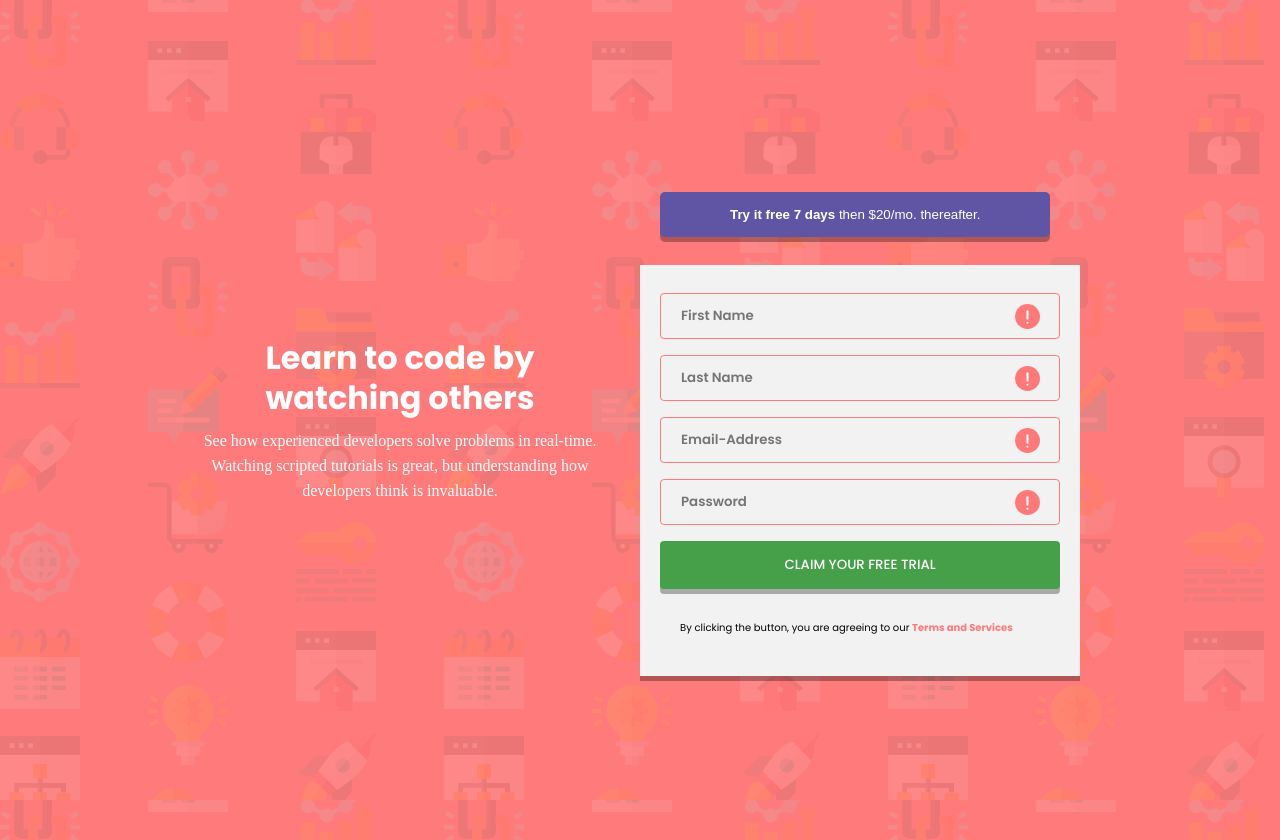
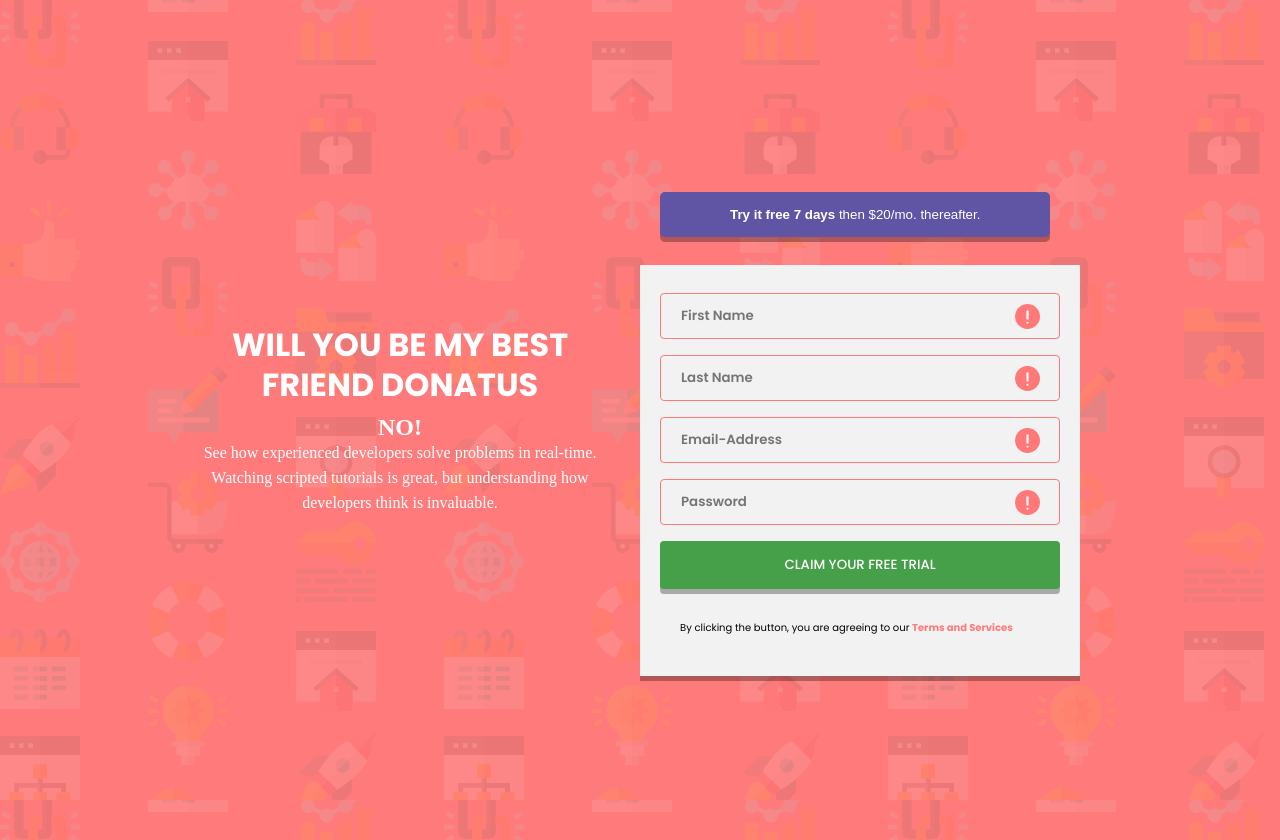
Before and after one commit to El-charis/zuri-reg-page-task, a plain HTML site: page index.html in a window 1280 px wide. Drawn offline with Linux system fonts and the light colour scheme.

Commit message:
first commit

```diff
--- a/index.html
+++ b/index.html
@@ -17,7 +17,8 @@
     <main>
       <div class="container">
         <div class="text">
-          <h1>Learn to code by watching others</h1>
+          <h1>WILL YOU BE MY BEST FRIEND DONATUS</h1>
+          <h2>NO!</h2>
           <p>See how experienced developers solve problems in real-time.</p>
           <p>
             Watching scripted tutorials is great, but understanding how
--- a/style.css
+++ b/style.css
@@ -137,6 +137,7 @@ input[type="submit"] {
   cursor: pointer;
   font-family: var(--font);
   font-weight: var(--normal);
+  animation: background 2s;
 }
 
 input[type="submit"]:hover {
```
Also changed, not shown: 1 other file.
